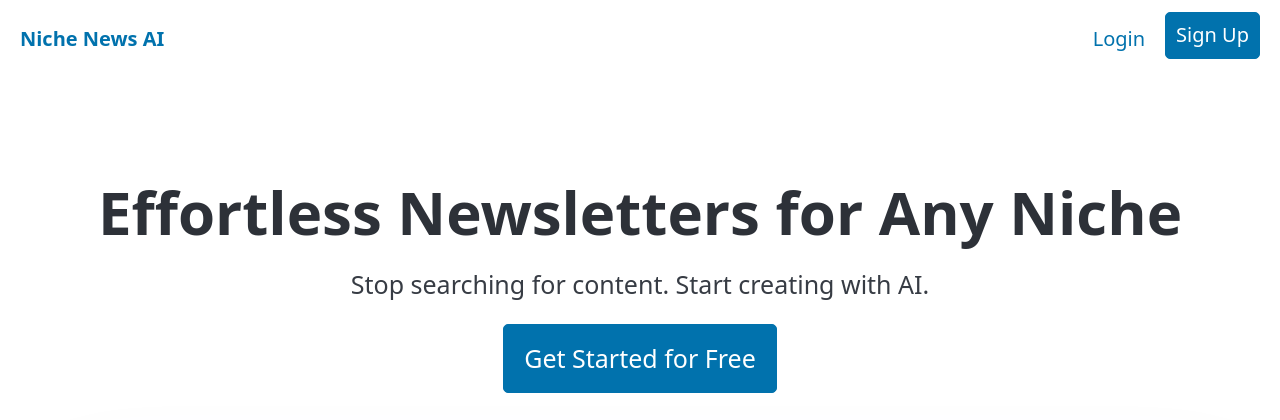
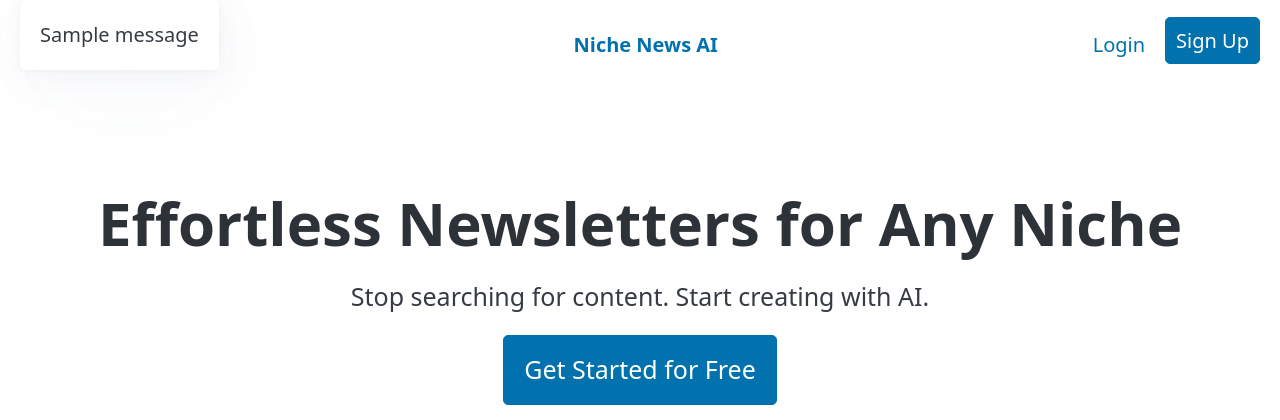
Before and after one commit to Code-Moriarty/niche-news-ai, a Django app: page / in a window 1280 px wide. Shown: the top 420 px of the page. Run offline with Django 5.2, Linux system fonts and the light colour scheme; tables that the repository leaves empty hold one stand-in row (values such as "Sample post"); one stand-in notice (Sample message) is shown; some libraries are stand-ins or nearby versions.

Commit message:
feat: Implement Django messages for user feedback

```diff
--- a/core/templates/core/base.html
+++ b/core/templates/core/base.html
@@ -8,6 +8,16 @@
 </head>
 <body>
   <nav class="container-fluid">
+    {# This section displays Django messages #}
+{% if messages %}
+    <div role="alert" class="messages"> {# Added role="alert" and a class for potential styling #}
+        {% for message in messages %}
+            <article class="message {{ message.tags }}"> {# Pico.css might style <article> and .message #}
+                {{ message }}
+            </article>
+        {% endfor %}
+    </div>
+{% endif %}
     <ul>
       <li><a href="{% url 'home' %}"><strong>Niche News AI</strong></a></li>
     </ul>
--- a/core/views.py
+++ b/core/views.py
@@ -1,3 +1,6 @@
+# core/views.py
+
+from django.contrib import messages # <-- Already here, good!
 from django.shortcuts import render, redirect, get_object_or_404
 from django.contrib.auth.decorators import login_required
 from django.views import generic
@@ -21,7 +24,12 @@ def home(request):
             niche = form.save(commit=False)
             niche.user = request.user
             niche.save()
+            messages.success(request, f"Niche '{niche.name}' added successfully!") # <-- Added success message
             return redirect('home')
+        else:
+            messages.error(request, "Failed to add niche. Please correct the errors below.") # <-- Added error message
+            # If the form is invalid, it will re-render with errors
+            # The message adds extra feedback.
     else:
         form = NicheForm()
 
@@ -33,10 +41,14 @@ def niche_detail(request, pk):
     niche = get_object_or_404(Niche, pk=pk, user=request.user)
 
     if request.method == 'POST':
+        # Assuming ai_service.generate_newsletter_content takes niche.name directly
         content = ai_service.generate_newsletter_content(niche.name)
         if not content.startswith("Error:"):
             GeneratedNewsletter.objects.create(niche=niche, content=content)
-        return redirect('niche_detail', pk=niche.pk)
+            messages.success(request, f"Newsletter for '{niche.name}' successfully generated!") # <-- Added success message
+        else:
+            messages.error(request, f"Failed to generate newsletter: {content}") # <-- Added error message
+        return redirect('niche_detail', pk=niche.pk) # Redirect to the same page to show message and new newsletter
 
     newsletters = niche.newsletters.all()
     return render(request, 'core/niche_detail.html', {'niche': niche, 'newsletters': newsletters})
```
